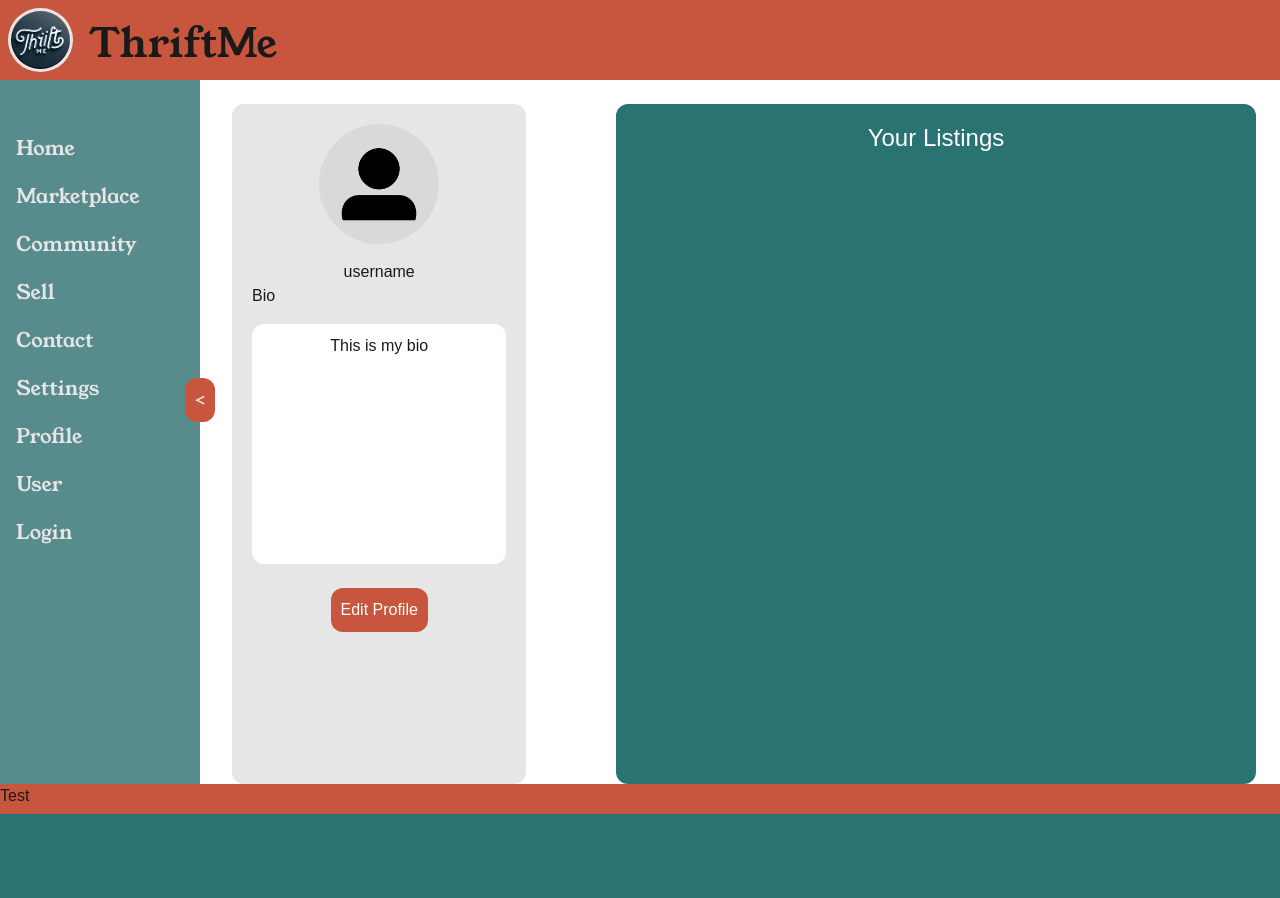
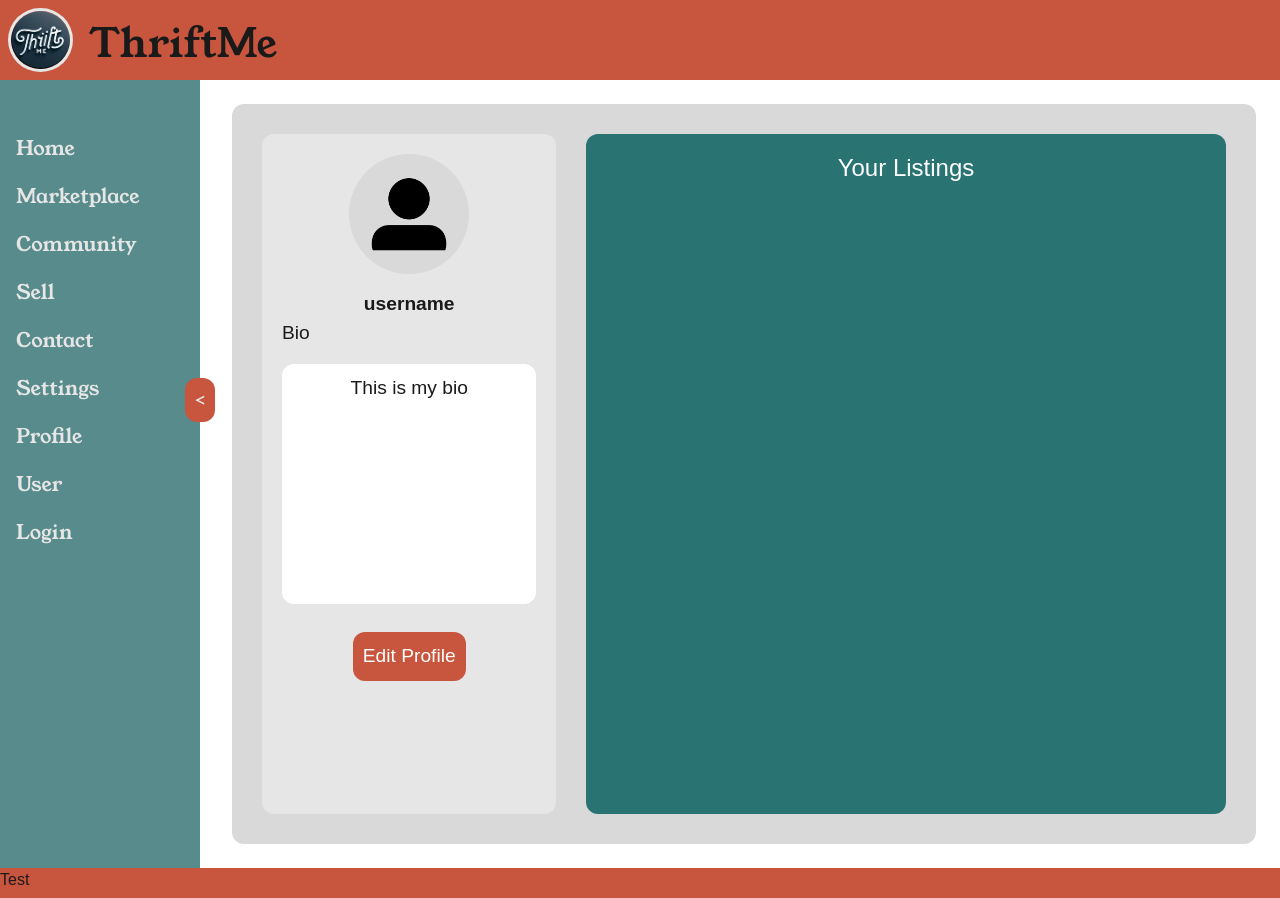
Before and after one commit to RileyRetzloff/ThriftMe, a Flask app: page /profile in a window 1280 px wide. Before the commit the page ends 814 px from the top, so only its background shows below. Run offline with Flask 3, Linux system fonts and the light colour scheme; some web fonts are replaced.

Commit message:
updated profile css

```diff
--- a/app/static/css/profile.css
+++ b/app/static/css/profile.css
@@ -44,12 +44,17 @@
 /* PROFILE PAGE */
 
 .profile-layout {
+    font-size: var(--font-mdlg);
+    background-color: var(--background-gray-dark);
+    padding: 30px;
+    border-radius: 12px;
     display: flex;
     text-align: center;
     justify-content: space-between;
     align-items: center;
     margin-top: var(--margin-md);
     margin-right: var(--margin-md);
+    margin-bottom: var(--margin-md);
 }
 
 .profile-info {
--- a/app/templates/profile.html
+++ b/app/templates/profile.html
@@ -16,7 +16,7 @@
                 <img class="profile-image" src="../static/images/profileTemp.png" alt="Profile image">
                 <!-- TODO implement pull from server -->
             </figure>
-            <caption>username</caption> <!-- TODO implement pull from server -->
+            <caption><strong>username</strong></caption> <!-- TODO implement pull from server -->
             <br>
             <div class="profile-bio">
                 <p>Bio</p>
```
